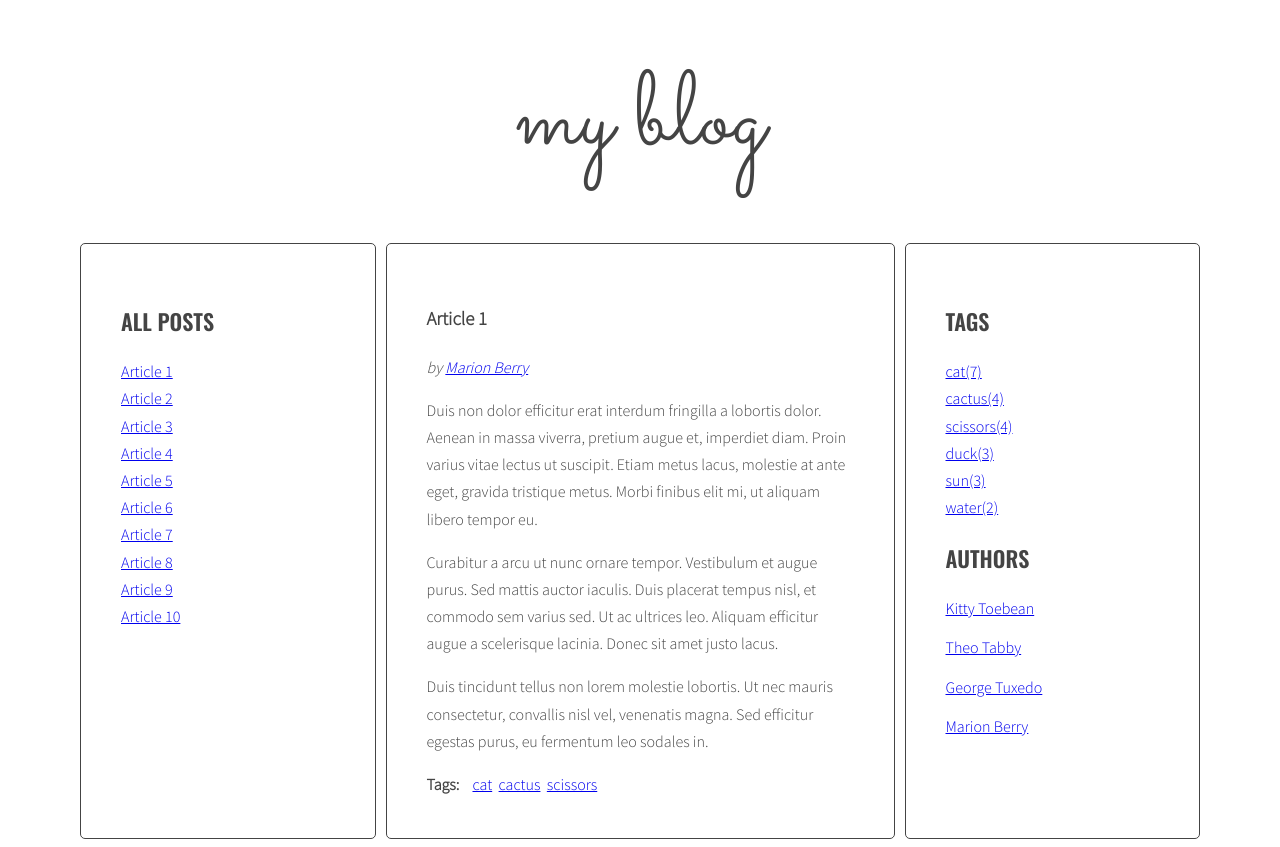
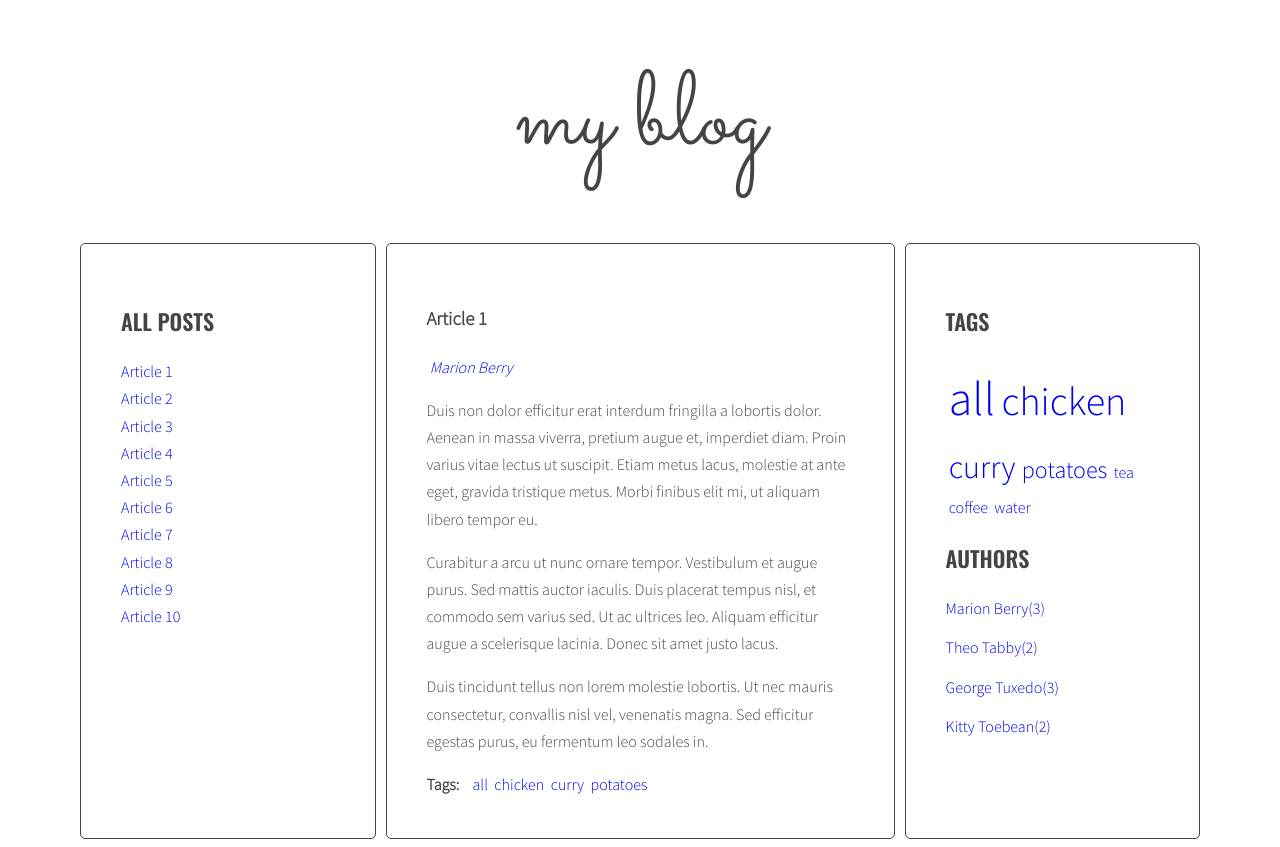
Before and after one commit to pawisniewski/javascript-blog, a website: page index.html in a window 1280 px wide. Drawn offline with nearby package versions, Linux system fonts and the light colour scheme.

Commit message:
Fix 'generateTags' and 'generateAuthors' functions

```diff
--- a/index.html
+++ b/index.html
@@ -16,7 +16,7 @@
                   </ul>
                 </aside>
                 <section class="posts">
-                  <article class="post active" id="article-1" data-tags="cat cactus scissors" data-author="Marion Berry">
+                  <article class="post active" id="article-1" data-tags="all chicken curry potatoes" data-author="Marion Berry">
                     <h3 class="post-title">Article 1</h3>
                     <p class="post-author"></p>
                     <div class="post-content">
@@ -32,7 +32,7 @@
                       </ul>
                     </div>
                   </article>
-                  <article class="post" id="article-2" data-tags="cat" data-author="Theo Tabby">
+                  <article class="post" id="article-2" data-tags="all chicken" data-author="Theo Tabby">
                     <h3 class="post-title">Article 2</h3>
                     <p class="post-author"></p>
                     <div class="post-content">
@@ -48,7 +48,7 @@
                       </ul>
                     </div>
                   </article>
-                  <article class="post" id="article-3" data-tags="duck cat" data-author="George Tuxedo">
+                  <article class="post" id="article-3" data-tags="all tea chicken" data-author="George Tuxedo">
                     <h3 class="post-title">Article 3</h3>
                     <p class="post-author"></p>
                     <div class="post-content">
@@ -63,7 +63,7 @@
                       </ul>
                     </div>
                   </article>
-                  <article class="post" id="article-4" data-tags="cactus scissors" data-author="Kitty Toebea">
+                  <article class="post" id="article-4" data-tags="all curry potatoes" data-author="Kitty Toebean">
                     <h3 class="post-title">Article 4</h3>
                     <p class="post-author"></p>
                     <div class="post-content">
@@ -79,7 +79,7 @@
                       </ul>
                     </div>
                   </article>
-                  <article class="post" id="article-5" data-tags="duck sun scissors" data-author="Marion Berry">
+                  <article class="post" id="article-5" data-tags="all chicken tea coffee potatoes" data-author="Marion Berry">
                     <h3 class="post-title">Article 5</h3>
                     <p class="post-author"></p>
                     <div class="post-content">
@@ -95,7 +95,7 @@
                       </ul>
                     </div>
                   </article>
-                  <article class="post" id="article-6" data-tags="cactus sun cat" data-author="George Tuxedo">
+                  <article class="post" id="article-6" data-tags="all curry coffee chicken" data-author="George Tuxedo">
                     <h3 class="post-title">Article 6</h3>
                     <p class="post-author"></p>
                     <div class="post-content">
@@ -111,7 +111,7 @@
                       </ul>
                     </div>
                   </article>
-                  <article class="post" id="article-7" data-tags="cactus cat" data-author="Kitty Toebean">
+                  <article class="post" id="article-7" data-tags="all curry chicken" data-author="Kitty Toebean">
                     <h3 class="post-title">Article 7</h3>
                     <p class="post-author"></p>
                     <div class="post-content">
@@ -127,7 +127,7 @@
                       </ul>
                     </div>
                   </article>
-                  <article class="post" id="article-8" data-tags="scissors cat" data-author="Theo Tabbyn">
+                  <article class="post" id="article-8" data-tags="all curry potatoes chicken" data-author="Theo Tabby">
                     <h3 class="post-title">Article 8</h3>
                     <p class="post-author"></p>
                     <div class="post-content">
@@ -143,7 +143,7 @@
                       </ul>
                     </div>
                   </article>
-                  <article class="post" id="article-9" data-tags="duck water" data-author="Marion Berry">
+                  <article class="post" id="article-9" data-tags="all tea water" data-author="Marion Berry">
                     <h3 class="post-title">Article 9</h3>
                     <p class="post-author"></p>
                     <div class="post-content">
@@ -159,7 +159,7 @@
                       </ul>
                     </div>
                   </article>
-                  <article class="post" id="article-10" data-tags="sun water cat" data-author="George Tuxedoy">
+                  <article class="post" id="article-10" data-tags="all coffee water chicken curry" data-author="George Tuxedo">
                     <h3 class="post-title">Article 10</h3>
                     <p class="post-author"></p>
                     <div class="post-content">
@@ -178,30 +178,10 @@
                 </section>
                 <aside class="sidebar">
                   <h2 class="section-title">Tags</h2>
-                  <ul class="list tags">
+                  <ul class="list tags list-horizontal">
                   </ul>
                   <h2 class="section-title">Authors</h2>
                   <ul class="list authors">
-                    <li>
-                      <a href="#">
-                        <span class="author-name">Kitty Toebean</span>
-                      </a>
-                    </li>
-                    <li>
-                      <a href="#">
-                        <span class="author-name">Theo Tabby</span>
-                      </a>
-                    </li>
-                    <li>
-                      <a href="#">
-                        <span class="author-name">George Tuxedo</span>
-                      </a>
-                    </li>
-                    <li>
-                      <a href="#">
-                        <span class="author-name">Marion Berry</span>
-                      </a>
-                    </li>
                   </ul>
                 </aside>
               </main>
--- a/js/script.js
+++ b/js/script.js
@@ -1,11 +1,7 @@
 {
   'use strict';
-  /*
-  document.getElementById('test-button').addEventListener('click', function(){
-    const links = document.querySelectorAll('.titles a');
-    console.log('links:', links);
-  });
-  */
+
+
   const titleClickHandler = function(event){
     event.preventDefault();
     const clickedElement = this;
@@ -36,11 +32,17 @@
     targetArticle.classList.add('active');
   };
 
+
   const optArticleSelector = '.post',
     optTitleSelector = '.post-title',
     optTitleListSelector = '.titles',
     optArticleTagsSelector = '.post-tags .list',
-    optArticleAuthorSelector = '.post-author';
+    optArticleAuthorSelector = '.post-author',
+    //optTagsListSelector = '.tags .list',
+    //optAuthorsListSelector = '.authors .list',
+    optCloudClassCount = '5',
+    optCloudClassPrefix = 'tag-size-';
+
 
   const generateTitleLinks = function(customSelector = ''){
 
@@ -73,6 +75,34 @@
     }
   };
   generateTitleLinks();
+
+
+  const calculateTagsParams = function(allTags){
+    const params = {
+      max: 0,
+      min: 999999,
+    };
+    for(let tag in allTags){
+      console.log(tag + ' is used ' + allTags[tag] + ' times');
+
+      if(allTags[tag] > params.max){
+        params.max = allTags[tag];
+      }
+      if(allTags[tag] < params.min){
+        params.min = allTags[tag];
+      }
+    }
+    return params;
+  };
+
+
+  const calculateTagClass = function(count, params){
+    const normalizedCount = count - params.min;
+    const normalizedMax = params.max - params.min;
+    const percentage = normalizedCount / normalizedMax;
+    const classNumber = Math.floor( percentage * (optCloudClassCount - 1) + 1 );
+    return optCloudClassPrefix + classNumber;
+  };
 
 
   const generateTags = function(){
@@ -118,7 +148,6 @@
 
       /* [DONE] END LOOP: for each tag */
       }
-
       /* [DONE] insert HTML of all the links into the tags wrapper */
       articleTagsList.innerHTML = html;
 
@@ -127,6 +156,9 @@
     /* [NEW] find list of tags in right column */
     const tagList = document.querySelector('.tags');
 
+    const tagsParams = calculateTagsParams(allTags);
+    console.log('tagsParams:', tagsParams);
+
     /* [NEW] create variable for all links HTML code */
     let allTagsHTML = '';
 
@@ -134,16 +166,15 @@
     for(let tag in allTags){
 
       /* [NEW] generate code of a link and add it to allTagsHTML */
-      allTagsHTML += '<li><a href="#tag-' + tag + '">' + tag + '(' + allTags[tag] + ')</a></li>';
+      const tagLinkHTML = '<li>&nbsp;<a class="' + calculateTagClass(allTags[tag], tagsParams) + '" href="#tag-' + tag + '">' + tag + '</a>&nbsp;</li>';
+      allTagsHTML += tagLinkHTML;
+      //allTagsHTML += '<li><a href="#tag-' + tag + '">' + tag + '(' + allTags[tag] + ')</a></li>';
 
     /* [NEW] END LOOP: for each tag in allTags: */
     }
-
     /*[NEW] add HTML from allTagsHTML to tagList */
     tagList.innerHTML = allTagsHTML;
-
   };
-
   generateTags();
 
 
@@ -175,7 +206,6 @@
 
     /* [DONE] END LOOP: for each active tag link */
     }
-
     /* [DONE] find all tag links with "href" attribute equal to the "href" constant */
     const tagLinks = document.querySelectorAll('a[href="' + href +'"]');
 
@@ -187,7 +217,6 @@
 
     /* [DONE] END LOOP: for each found tag link */
     }
-
     /* [DONE] execute function "generateTitleLinks" with article selector as argument */
     generateTitleLinks('[data-tags~="' + tag + '"]');
   };
@@ -211,6 +240,9 @@
 
   const generateAuthors = function(){
 
+    /* [NEW] create a new variable allAuthors with an empty object */
+    let allAuthors = {};
+
     /* [DONE] find all articles */
     const articles = document.querySelectorAll(optArticleSelector);
 
@@ -227,16 +259,40 @@
       const articleAuthor = article.getAttribute('data-author');
 
       /* [DONE] generate HTML of the link */
-      const linkHTML = 'by&nbsp;<a href="#author-' + articleAuthor + '"><span>' + articleAuthor + '</span></a>';
+      const linkHTML = '&nbsp;<a href="#author-' + articleAuthor + '"><span>' + articleAuthor + '</span></a>';
 
       /* [DONE] add generated code to html variable */
       html = html + linkHTML;
 
+      /* [NEW] check if this link is NOT already in allAuthors */
+      if(!allAuthors[articleAuthor]) {
+
+        /* [NEW] add generated code to allAuthors array */
+        allAuthors[articleAuthor] = 1;
+      } else {
+        allAuthors[articleAuthor]++;
+      }
       /* [DONE] insert HTML of all the links into the author wrapper */
       articleAuthorList.innerHTML = html;
 
     /* [DONE] END LOOP: for every article: */
     }
+    /* [NEW] find list of authors in right column */
+    const authorList = document.querySelector('.authors');
+
+    /* [NEW] create variable for all links HTML code */
+    let allAuthorsHTML = '';
+
+    /* [NEW] START LOOP: for each author in allAuthors: */
+    for(let author in allAuthors){
+
+      /* [NEW] generate code of a link and add it to allAuthorsHTML */
+      allAuthorsHTML += '<li><a href="#author-' + author + '">' + author + '(' + allAuthors[author] + ')</a></li>';
+
+    /* [NEW] END LOOP: for each author in allAuthors: */
+    }
+    /*[NEW] add HTML from allAuthorsHTML to authorList */
+    authorList.innerHTML = allAuthorsHTML;
   };
   generateAuthors();
 
@@ -269,7 +325,6 @@
 
     /* [DONE] END LOOP: for each active author link */
     }
-
     /* [DONE] find all author links with "href" attribute equal to the "href" constant */
     const authorLinks = document.querySelectorAll('a[href="' + href +'"]');
 
@@ -281,7 +336,6 @@
 
     /* [DONE] END LOOP: for each found tag link */
     }
-
     /* [DONE] execute function "generateTitleLinks" with article selector as argument */
     generateTitleLinks('[data-author="' + author + '"]');
   };
@@ -301,5 +355,4 @@
     }
   };
   addClickListenersToAuthors();
-
 }
--- a/sass/style.scss
+++ b/sass/style.scss
@@ -22,6 +22,10 @@
   font-weight: 300;
   font-size: 16px;
   line-height: 1.7;
+}
+
+a {
+  text-decoration: none;
 }
 
 .container {
@@ -125,3 +129,25 @@
     margin: 0 10px 0 0;
   }
 }
+
+/* Tags list */
+
+.tag-size-1 {
+  font-size: 100%;
+}
+
+.tag-size-2 {
+  font-size: 150%;
+}
+
+.tag-size-3 {
+  font-size: 200%;
+}
+
+.tag-size-4 {
+  font-size: 250%;
+}
+
+.tag-size-5 {
+  font-size: 300%;
+}
```
Also changed, not shown: css/style.css, 1 other file.
